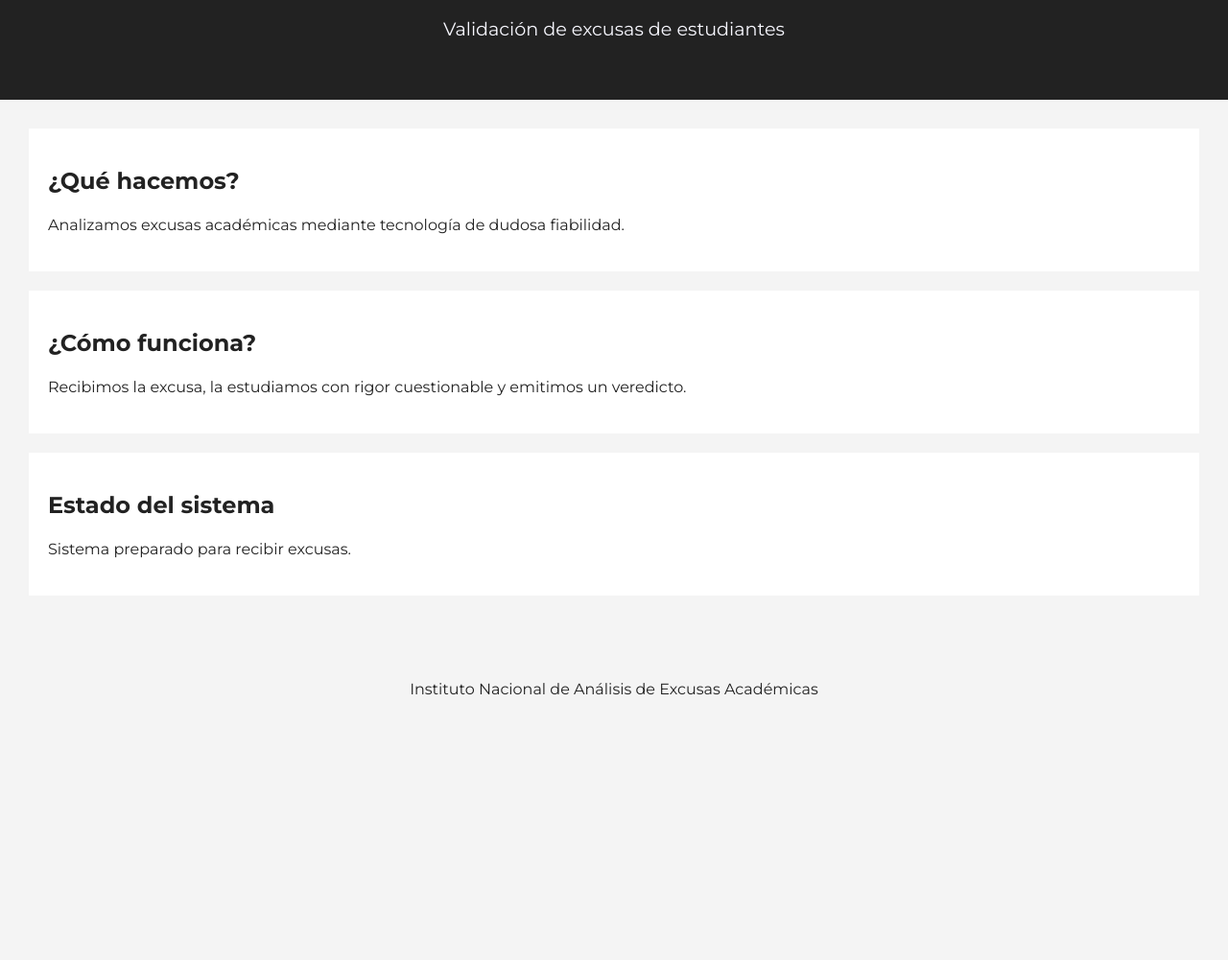
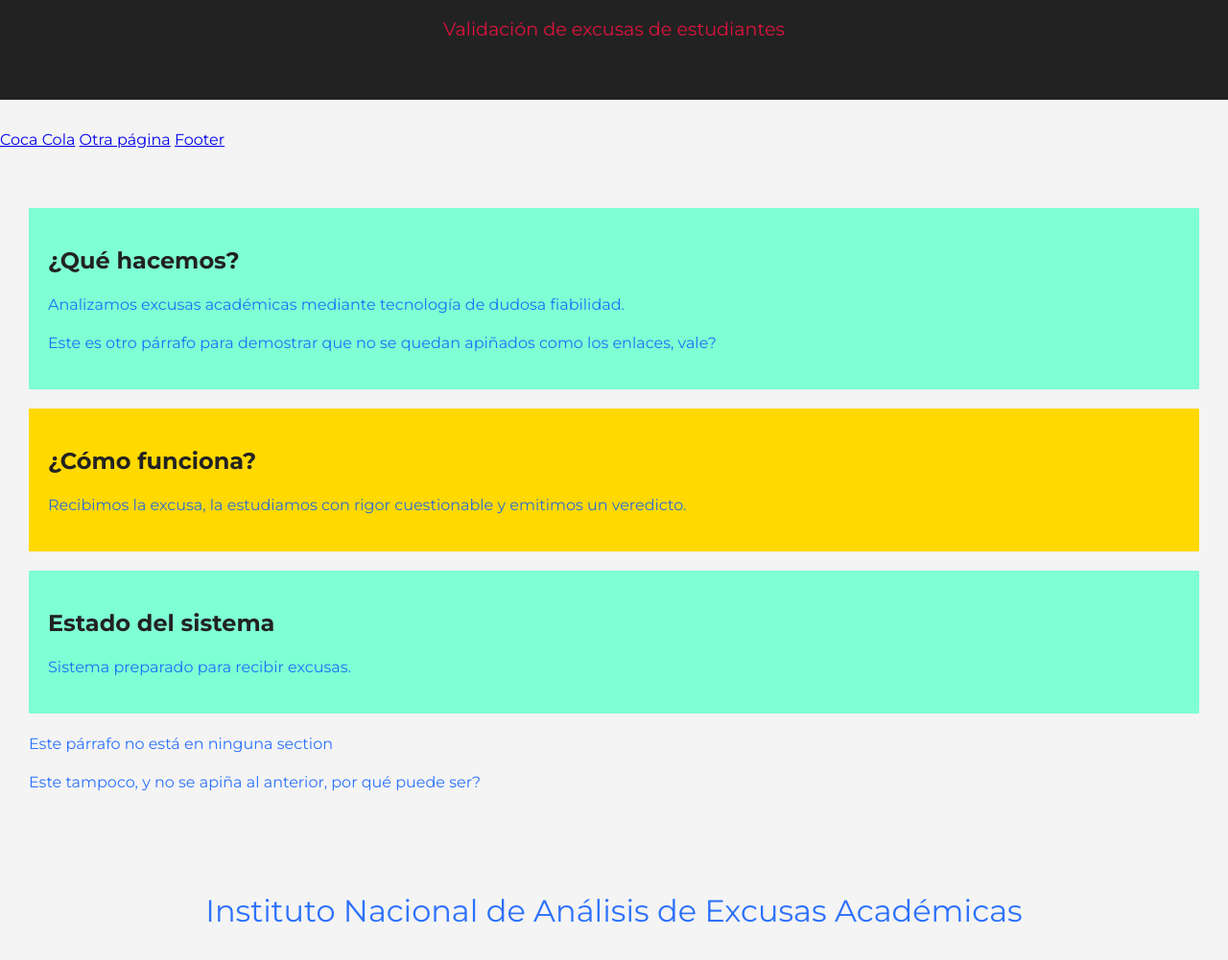
Before and after one commit to mariapla/Excusometro-CIC, a plain HTML site: page index.html in a window 1280 px wide. Shown: the part 101-1102 px from the top of the page at 96% size. Before the commit the page ends 868 px from the top, so only its background shows below. Drawn offline with Linux system fonts and the light colour scheme.

Commit message:
actualizar elementos

```diff
--- a/estilos.css
+++ b/estilos.css
@@ -17,14 +17,20 @@ header {
 
 }
 
+nav{
+    margin: 2em auto;
+}
+
 h1 {
     color: crimson;
     font-size: 3em;
-    margin: 0
+    margin: 0;
 }
 
 header p{
     font-size: 1.2em;
+    color: crimson;
+
 }
 main {
     padding: 30px;
@@ -37,6 +43,14 @@ section {
     margin-bottom: 20px;
 }
 
+.uno {
+    background-color: aquamarine;
+}
+
+.dos {
+    background-color: rgb(255, 217, 0);
+}
+
 h2 {
     font-size: 1.5rem;
 }
@@ -44,9 +58,14 @@ h2 {
 
 p{
     line-height: 1.5;
+    color: rgba(0, 85, 255, 0.823);
 }
 
 footer {
     padding: 20px;
     text-align: center;
 }
+
+#pie {
+    font-size: 2em;
+}
--- a/index.html
+++ b/index.html
@@ -15,25 +15,33 @@
         <h1>Excusómetro molón</h1>
         <p>Validación de excusas de estudiantes</p>
     </header>
+    <nav>
+        <a href="https://www.coca-cola.com/es/es" target="_blank">Coca Cola</a>
+        <a href="otrapagina.html" target="_blank">Otra página</a>
+        <a href="#pie">Footer</a>
+    </nav>
     <main>
-        <section>
+        <section class="uno">
             <h2>¿Qué hacemos?</h2>
             <p>Analizamos excusas académicas mediante tecnología de dudosa fiabilidad.</p>
+            <p>Este es otro párrafo para demostrar que no se quedan apiñados como los enlaces, vale?</p>
         </section>
 
-        <section>
+        <section class="dos">
             <h2>¿Cómo funciona?</h2>
             <p>Recibimos la excusa, la estudiamos con rigor cuestionable y emitimos un veredicto.</p>
         </section>
-        <section>
+        <section class="uno">
             <h2>Estado del sistema</h2>
             <p>Sistema preparado para recibir excusas.</p>
         </section>
+        <p>Este párrafo no está en ninguna section</p>
+        <p>Este tampoco, y no se apiña al anterior, por qué puede ser?</p>
 
     </main>
 
     <footer>
-        <p>Instituto Nacional de Análisis de Excusas Académicas</p>
+        <p id="pie">Instituto Nacional de Análisis de Excusas Académicas</p>
     </footer>
 
 </body>
```
Also changed, not shown: otrapagina.html (added, +12 -0 lines).
